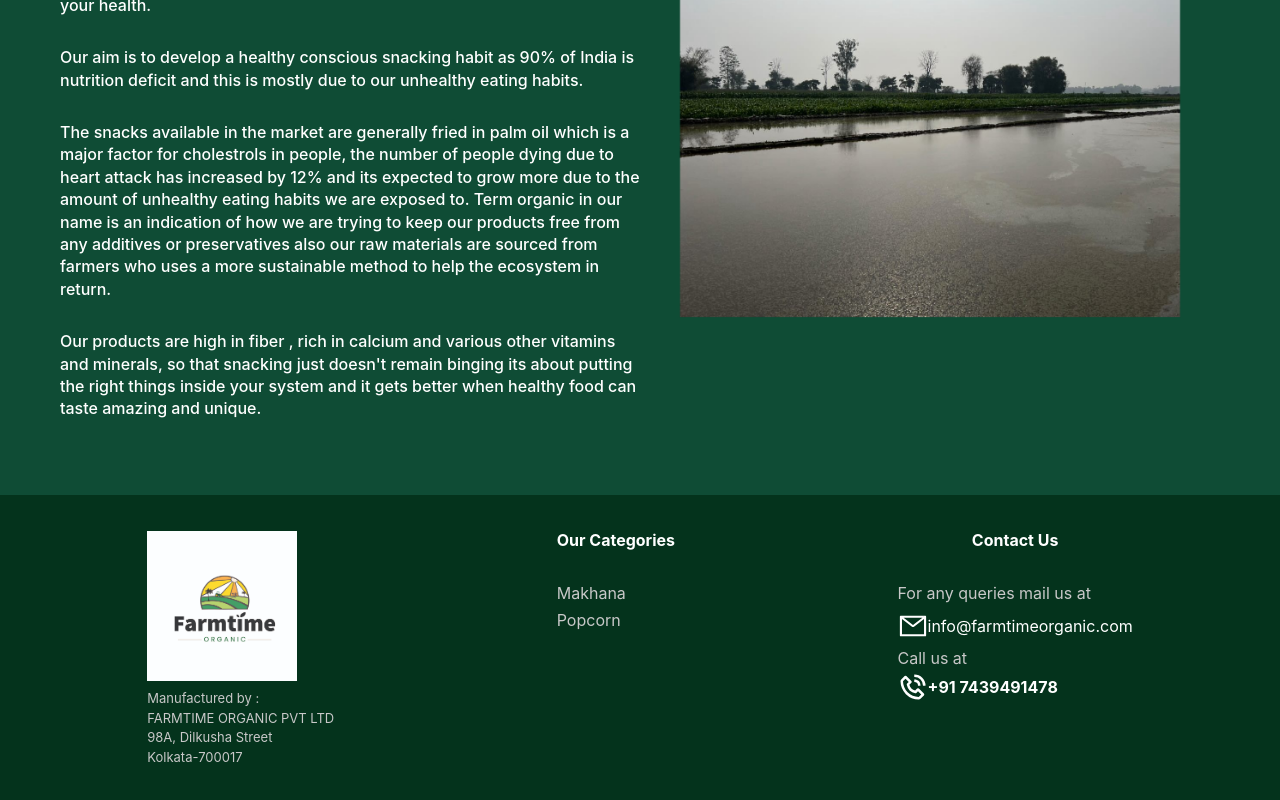
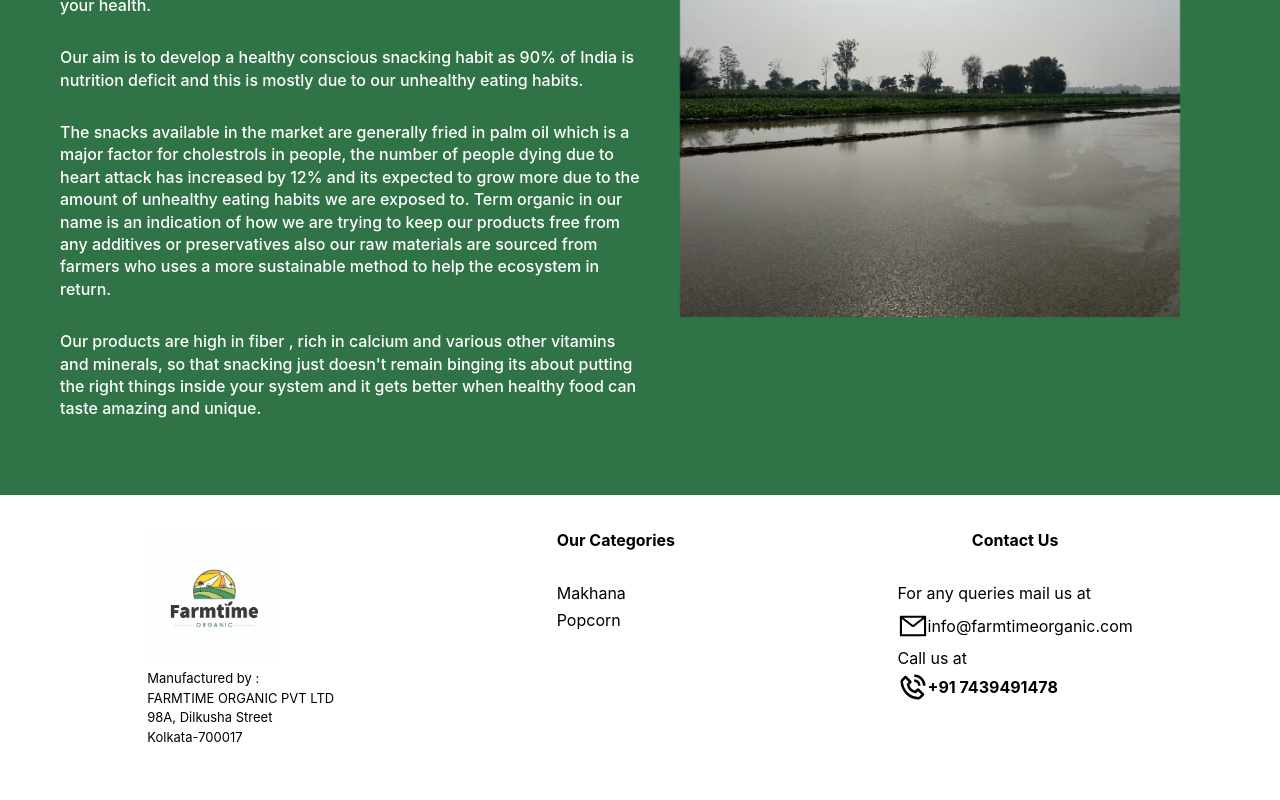
Before and after one commit to afshaiqbal/farmtimeorganic, a React (Create React App) app: page /about in a window 1280 px wide. Shown: the part 1928-2728 px from the top of the page. Built offline with nearby package versions, Linux system fonts and the light colour scheme.

Commit message:
mp4 changes

```diff
--- a/src/components/modules/AboutUs/index.scss
+++ b/src/components/modules/AboutUs/index.scss
@@ -1,5 +1,5 @@
 .aboutUs {
-    background-color: #0F4C35;
+    background-color: #307346;
     // background-image: url(../../../images/mock.jpg);
     background-repeat: no-repeat;
     background-size: cover;
--- a/src/components/modules/Footer/index.scss
+++ b/src/components/modules/Footer/index.scss
@@ -1,7 +1,7 @@
 .footer {
     padding: 2.25rem;
     text-align: -webkit-left;
-    background-color: #04331C;
+    background-color: white;
     width: 100%;
     bottom: 0;
     left: 0;
@@ -12,8 +12,8 @@
     }
     .info {
       img {
-        width: 150px;
-        height: 150px;
+        width: 130px;
+        height: 130px;
       }
       .companyInfo {
         p {
@@ -28,10 +28,10 @@
       font-size: 1rem;
       font-style: normal;
       font-weight: 700;
-      color: #fff;
+      color: black;
       padding-top: 1rem;
       .call {
-        color: #fff;
+        color: black;
         display: flex;
         align-items: center;
         justify-content: flex-start;
@@ -42,13 +42,13 @@
     }
 
     .subtitle {
-      color: #c8c8c8;
+      color: black;
       font-size: 1rem;
       font-style: normal;
       font-weight: 400;
       padding: 0.25rem 0;
       .mail {
-        color: #fff;
+        color: black;
         display: flex;
         justify-content: flex-start;
         align-items: center;
--- a/src/components/modules/Header/index.jsx
+++ b/src/components/modules/Header/index.jsx
@@ -1,6 +1,6 @@
 import React from "react";
 import './index.scss';
-import heroVideo from '../../../images/hero.mov';
+import heroVideo from '../../../images/hero.mp4';
 
 function Header() {
   return (
--- a/src/components/modules/Header/index.scss
+++ b/src/components/modules/Header/index.scss
@@ -4,6 +4,7 @@
   height: 750px; /* Set your desired height */
   overflow: hidden; /* Hide any overflow */
   margin-bottom: 20px;
+  background-color: #307346;
 }
 
 .hero-video {
--- a/src/components/modules/Products/index.scss
+++ b/src/components/modules/Products/index.scss
@@ -1,5 +1,5 @@
   .productsDisplay {
-    background-color: #EDF4F2;
+    background-color: white;
     padding: 50px 0;
   }
 
```
Also changed, not shown: 2 other files (tests, documents, lock files or other folders).
